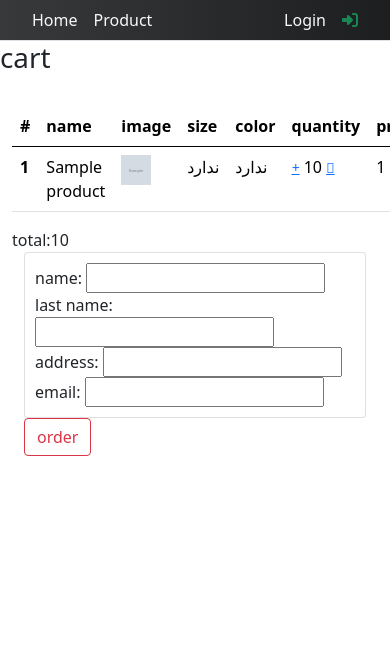
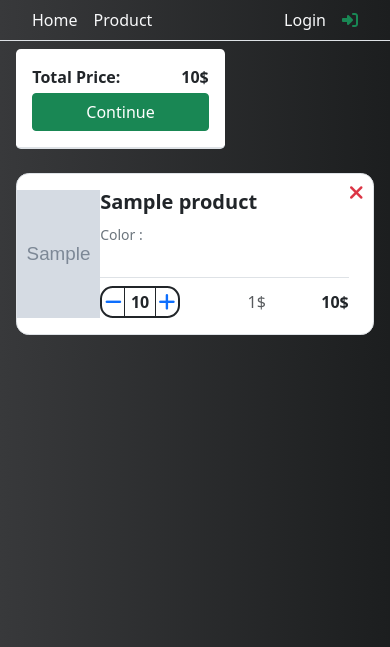
Before and after one commit to moradi2558/watch_web, a Django app: template first_web/cart/templates/cart/cart.html in a window 390 px wide; the page is wider, and only the part inside the window is pictured. Shown: the top 647 px of that part. Run offline with Django 3.2, Linux system fonts and the light colour scheme; the template is opened without the code that fills it: most values are stand-ins (such as "Sample title", 1, 10 or a date in 2020); grey boxes marked "Sample" are stand-in pictures; some libraries are stand-ins or nearby versions.

Commit message:
cart page styled

```diff
--- /dev/null
+++ b/first_web/cart/static/cart.css
@@ -0,0 +1,49 @@
+input{
+    border: 0;
+    border-bottom: 1px solid rgba(95, 95, 95, 0.3);
+    outline: 0;
+    margin-bottom: 1rem;
+}
+label{
+color:  #2ab7d6;
+font-size: small;
+margin-bottom: 3px;
+}
+.modal-parent{
+    position: fixed;
+    top: 0;
+    left: 0;
+    height: 100vh;
+    width: 100%;
+    display: none;
+  }
+  .medal{
+    background: white;
+    width: 70%;
+    padding: 30px;
+    border-radius: 6px;
+    position: absolute;
+    top: 50%;
+    left: 50%;
+    transform: translate(-50%, -50%);
+    font-size: 22px;
+    font-family: arial;
+    position: relative;
+    animation: 0.5s drop;
+  }
+  @keyframes drop {
+    0%{
+      top: -100px;
+    }
+    100%{
+      top: 50%;
+    }
+  }
+  .X{
+    position: absolute;
+    right: 10px;
+    top: -5px;
+    font-size: 40px;
+    cursor: pointer;
+
+  }
--- /dev/null
+++ b/first_web/cart/static/cart.js
@@ -0,0 +1,49 @@
+let minusIcons = document.querySelectorAll(".fa-minus")
+
+minusIcons.forEach(function (minus) {
+    let Qty = minus.parentElement.nextElementSibling.firstElementChild.innerHTML;
+    if(Qty == 1){
+        minus.classList.remove("fa-minus")
+        minus.classList.add("fa-trash")
+        minus.classList.add("text-danger")
+        minus.style.fontSize = "medium"
+    }
+})
+
+
+let $ = document
+
+const continu = $.querySelector('.continue')
+const modalParent = $.querySelector('.modal-parent')
+const x = $.querySelector('.X')
+const sectionElem = $.querySelector('.section')
+
+console.log(window.innerWidth)
+
+function showModal() {
+    modalParent.style.display = 'block'
+    sectionElem.style.filter = 'blur(10px)'
+    window.addEventListener("resize",function(){
+        if (window.innerWidth > 766) {
+            sectionElem.style.filter = 'blur(0px)'
+        }else{
+            sectionElem.style.filter = 'blur(10px)'
+        }
+    })
+}
+
+function hideModalWithX() {
+    modalParent.style.display = 'none'
+    sectionElem.style.filter = 'blur(0px)'
+}
+
+function hideModalWithEsc(event) {
+    if (event.keyCode === 27) {
+        modalParent.style.display = 'none'
+        sectionElem.style.filter = 'blur(0px)'
+    }
+}
+
+continu.addEventListener('click', showModal)
+x.addEventListener('click', hideModalWithX)
+document.body.addEventListener('keyup', hideModalWithEsc)
--- a/first_web/cart/templates/cart/cart.html
+++ b/first_web/cart/templates/cart/cart.html
@@ -1,5 +1,154 @@
-{% extends 'main.html' %} {% block title %}cart{% endblock %} {% block body %}
-<h1>cart</h1>
+{% extends 'main.html' %}
+{% load static%}
+{% block title %}cart{% endblock %}
+{% block body %}
+<head>
+  <link rel="stylesheet" href="{% static 'cart.css' %}" />
+</head>
+
+<body style="background: #1c1e1f; background: -webkit-linear-gradient(to right, #38393b, #1c1e1f);
+background: linear-gradient(to right, #38393b, #1c1e1f);">
+  <div class="d-flex justify-content-center justify-content-md-start section">
+    <div class="col-11 col-md-6 col-lg-5 ms-md-3 mb-4">
+      <!-- Continue -->
+      <div class="d-md-none col-7 col-sm-5 border-bottom border-2 p-3 position-sticky bg-white mt-2 rounded-3" style="top: 2%;">
+        <div class="d-flex justify-content-between fw-bold align-items-end mb-1">
+          <p class="fs-6 m-0">Total Price:</p>
+          <p class="fs-6 m-0">{{total}}$</p>
+        </div>
+        <button class="btn btn-success col-12 continue">Continue</button>
+      </div>
+      <!-- Continue -->
+      {% for c in cart %}
+      <div class="border col-12 mt-4 bg-white py-3 pe-4 d-flex" style="border-radius: .8rem;position: relative;">
+        <div class="col-3">
+          <img src="{{c.product.image.url}}" class="col-12" style="height: 8rem;" alt="" />
+        </div>
+        <div class="col-9 d-flex flex-column justify-content-between">
+          <div class="col-10">
+            <div>
+              <h5 class="fw-bold">
+                {{c.product.name}}
+              </h5>
+            </div>
+            <div>
+              <small class="text-muted">Color : </small>
+            </div>
+          </div>
+          <div class="border-top d-flex pt-2 align-items-center justify-content-between">
+            <div class="d-flex align-items-center justify-content-between col-8">
+              <p class="fw-normal m-0 d-none d-sm-block">Qty:</p>
+              <div class="border border-2 border-dark d-flex" style="border-radius: .8rem;width: 5rem;height: 2rem;">
+                <a href="{% url 'cart:remove_single' c.id %}" class="d-flex justify-content-center align-items-center"
+                  style="text-decoration: none;flex-grow: 1;">
+                  <i class="fa fa-minus"
+                    style="font-size: larger;--fa-primary-color: #005eff;--fa-secondary-color: #005eff;"></i>
+                </a>
+                <div style="flex-grow: 2;display: flex;justify-content: center;"
+                  class="border-start border-dark border-end d-flex align-items-center">
+                  <div class="fw-bold"> {{c.quantity}} </div>
+                </div>
+                <a href="{% url 'cart:add_single' c.id %}" class="d-flex justify-content-center align-items-center"
+                  style="text-decoration: none;flex-grow: 1;">
+                  <i class="fa fa-plus"
+                    style="font-size: larger;--fa-primary-color: #005cfa;--fa-secondary-color: #005cfa;"></i>
+                </a>
+              </div>
+              <div class="opacity-75">
+                {% if c.product.status != 'None' %}
+                {{c.variants.total_price}}$
+                {%else%}
+                {{c.product.total_price}}$
+                {%endif%}
+              </div>
+            </div>
+            <div class="fw-bold">
+              {% if c.product.status != 'None' %}
+              {% widthratio c.variants.total_price 1 c.quantity %}$
+              {%else%}
+              {% widthratio c.product.total_price 1 c.quantity %}$
+              {%endif%}
+            </div>
+          </div>
+        </div>
+        <div style="position: absolute;right: 9px;top: 8px;">
+        <a href="{% url 'cart:remove_cart' c.id %}"><i class="fa fa-remove fs-5 text-danger"></i></a>
+      </div>
+      </div>
+      {% endfor %}
+    </div>
+    <div class="d-none d-md-flex justify-content-center mt-4 col-md-5 ms-4 col-lg-6">
+      <div class="bg-white pt-4 pb-3 px-5 position-sticky" style="height: fit-content;border-radius: .8rem;width: 25rem;top: 10%;">
+        <div class="d-flex justify-content-between fw-bold align-items-end border-bottom mb-3">
+          <p class="fs-4">Total:</p>
+          <p class="fs-5">{{total}}$</p>
+        </div>
+        <form method="post" action="{% url 'order:order_create' %}">
+          {% csrf_token %}
+          <div style="display: flex;flex-direction: column;">
+            <label for="">name</label>
+            <input type="text" name="f_name" value="{{user.first_name}}" required /></label>
+            <label for="">last name</label>
+            <input type="text" name="l_name" value="{{user.last_name}}" required /></label>
+            <label for="">address</label>
+            <input type="text" name="address" value="{{user.profile.address}}" required /></label>
+            <label for="">email</label>
+            <input type="text" name="email" value="{{user.email}}" required /></label>
+          </div>
+          <button type="submit" class="btn btn-primary col-12">Checkout</button>
+        </form>
+      </div>
+    </div>
+  </div>
+  <!-- modal in sm -->
+  <div class="d-md-none justify-content-center modal-parent">
+    <div class="bg-white pt-4 pb-3 px-5 medal" style="height: fit-content;border-radius: .8rem;">
+      <div class="d-flex justify-content-between fw-bold align-items-end border-bottom mt-4">
+        <p class="fs-6 m-0">Total Price:</p>
+        <p class="fs-6 m-0">{{total}}$</p>
+      </div>
+      <form method="post" action="{% url 'order:order_create' %}">
+        {% csrf_token %}
+        <div style="display: flex;flex-direction: column;">
+          <label for="">name</label>
+          <input style="font-size: small;" type="text" name="f_name" value="{{user.first_name}}" required />
+          <label for="">last name</label>
+          <input style="font-size: small;" type="text" name="l_name" value="{{user.last_name}}" required />
+          <label for="">address</label>
+          <input style="font-size: small;" type="text" name="address" value="{{user.profile.address}}" required />
+          <label for="">email</label>
+          <input style="font-size: small;" type="text" name="email" value="{{user.email}}" required />
+        </div>
+        <button type="submit" class="btn btn-primary col-12">Checkout</button>
+      </form>
+      <span class="X text-danger">&times;</span>
+    </div>
+  </div>
+  <!-- End modal in sm -->
+  <script src="{% static 'cart.js' %}"></script>
+</body>
+{% endblock %}
+
+
+
+
+
+
+
+
+
+
+
+
+
+
+
+
+
+
+
+
+{% comment %} <h1>cart</h1>
 <div class="container">
   <div class="row">
     <table class="table">
@@ -22,11 +171,7 @@
           <th scope="row">{{forloop.counter}}</th>
           <td>{{c.product.name}}</td>
           <td>
-            <img
-              src="{{c.product.image.url}}"
-              style="height: 30px; width: 30px"
-              alt=""
-            />
+            <img src="{{c.product.image.url}}" style="height: 30px; width: 30px" alt="" />
           </td>
           <td>
             {% if c.product.status == 'None' %}
@@ -36,29 +181,18 @@
           <td>
             {% if c.product.status == 'None' %}
             <p>ندارد</p>
-            {%else%} <{{c.variants.color_variant.name}}
-          </td>
-          {%endif%}
+            {%else%} <{{c.variants.color_variant.name}} </td>
+              {%endif%}
           <td>
-            <a href="{% url 'cart:add_single' c.id %}"
-              ><i
-                class="fa-duotone fa-plus fa-sm"
-                style="
+            <a href="{% url 'cart:add_single' c.id %}"><i class="fa-duotone fa-plus fa-sm" style="
                   --fa-primary-color: #005cfa;
                   --fa-secondary-color: #005cfa;
-                "
-              ></i
-            ></a>
+                "></i></a>
             {{c.quantity}}
-            <a href="{% url 'cart:remove_single' c.id %}"
-              ><i
-                class="fad fa-minus fa-sm"
-                style="
+            <a href="{% url 'cart:remove_single' c.id %}"><i class="fad fa-minus fa-sm" style="
                   --fa-primary-color: #005eff;
                   --fa-secondary-color: #005eff;
-                "
-              ></i
-            ></a>
+                "></i></a>
           </td>
           <td>
             {% if c.product.status != 'None' %}
@@ -67,7 +201,7 @@
           </td>
           <td>
             {% if c.product.status != 'None' %} {% widthratio c.variants.total_price 1 c.quantity %} {%else%}
-             {% widthratio c.product.total_price 1 c.quantity %}{%endif%}
+            {% widthratio c.product.total_price 1 c.quantity %}{%endif%}
           </td>
           <td><a href="{% url 'cart:remove_cart' c.id %}">remove</a></td>
         </tr>
@@ -80,29 +214,16 @@
     <form method="post" action="{% url 'order:order_create' %}">
       {% csrf_token %}
       <div class="card" style="padding: 10px; background-color: grown">
-        <label for=""
-          >name:
-          <input type="text" name="f_name" value="{{user.first_name}}" required
-        /></label>
-        <label for=""
-          >last name:
-          <input type="text" name="l_name" value="{{user.last_name}}" required
-        /></label>
-        <label for=""
-          >address:
-          <input
-            type="text"
-            name="address"
-            value="{{user.profile.address}}"
-            required
-        /></label>
-        <label for=""
-          >email:
-          <input type="text" name="email" value="{{user.email}}" required
-        /></label>
+        <label for="">name:
+          <input type="text" name="f_name" value="{{user.first_name}}" required /></label>
+        <label for="">last name:
+          <input type="text" name="l_name" value="{{user.last_name}}" required /></label>
+        <label for="">address:
+          <input type="text" name="address" value="{{user.profile.address}}" required /></label>
+        <label for="">email:
+          <input type="text" name="email" value="{{user.email}}" required /></label>
       </div>
       <button type="submit" class="btn btn-outline-danger">order</button>
     </form>
   </div>
-</div>
-{% endblock %}
+</div> {% endcomment %}
--- a/first_web/home/templates/detail.html
+++ b/first_web/home/templates/detail.html
@@ -160,7 +160,7 @@ background: linear-gradient(to right, #38393b, #1c1e1f);">
           </div>
         </div>
         <div style="position: relative;">
-         <img src="{{products.image.url}}" alt="" class="col-12 main-img" style="height: 60vh;" />
+         <img src="{{products.image.url}}" alt="" class="col-12 main-img bg-white" style="height: 60vh;" />
          <div style="position: absolute;bottom:0px;">
            <small class="text-muted ps-2" style="font-size: xx-small;">{{products.update}}</small>
          </div>
```
Also changed, not shown: first_web/db.sqlite3.
